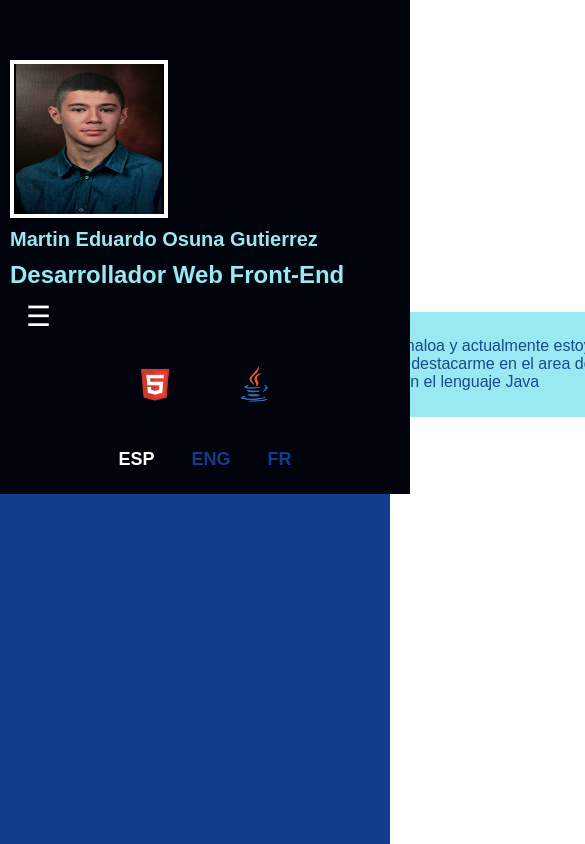
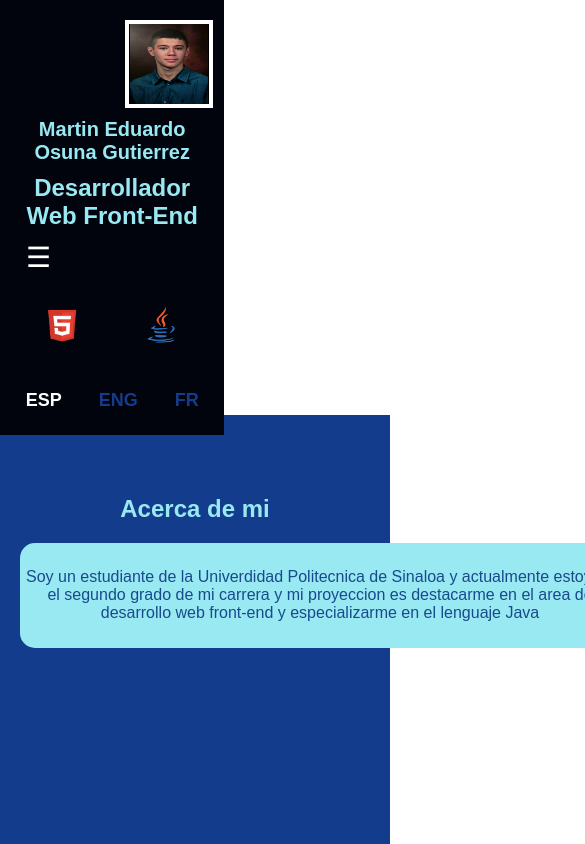
Before and after one commit to martin250806/Portafolio, a plain HTML site: page index.html in a window 390 px wide. Shown: the top 844 px of the page, 585 px wide, since content can reach past the window. Drawn offline with Linux system fonts and the light colour scheme.

Commit message:
Se actualizo el portafolio v3

```diff
--- a/estilos/estilos.css
+++ b/estilos/estilos.css
@@ -216,13 +216,21 @@
     position: fixed;
     top: 0;
     left: 0;
-    width: 100%;
+    width: 52.4%;
     height: auto;
     background-color: #01030D;
     flex-direction: column;
     align-items: flex-start;
     padding: 10px;
-    z-index: 1000; /* para que quede arriba del contenido */
+    z-index: 1000;
+  }
+
+  .foto_mar{
+    height: 80px;
+    width: 80px;
+    margin-top: 10px;
+    border: white 4px solid;
+    margin-left: 115px;
   }
 
   .menu-toggle {
@@ -269,13 +277,17 @@
 
   main {
     margin-left: 0;
-    margin-top: calc(100px + 10vh); /* deja espacio suficiente para el header */
+    margin-top: 415px;
     padding-top: 20px;
   }
 
   section {
     min-height: 100vh;
     padding-top: 40px;
+  }
+  footer{
+    margin: 0px;
+
   }
 }
 
```
